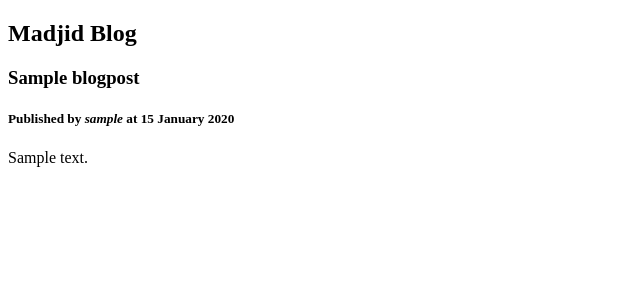
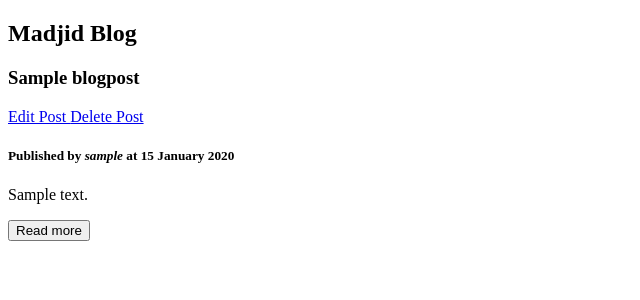
Before and after one commit to madjid2714/django_blog, a Django app: page /blog/ in a window 1280 px wide. Shown: the part 26-326 px from the top of the page, without its empty margins (0-640 px from the left). Run offline with Django 4.2, Linux system fonts and the light colour scheme; a user stored in the database is signed in; tables that the repository leaves empty hold one stand-in row (values such as "Sample post").

Commit message:
[main]: add  some inks to post details template

```diff
--- a/src/posts/templates/posts/blogpost_list.html
+++ b/src/posts/templates/posts/blogpost_list.html
@@ -8,8 +8,17 @@
 	{% for post in posts %}
 	<article>
 		<h1>{{ post.title}}</h1>
+		<div>
+			{% if request.user.is_authenticated %}
+				<a href="{% url 'posts:edit' slug=post.slug %}"> Edit Post </a>
+				<a href="{% url 'posts:delete' slug=post.slug %}"> Delete Post </a>
+			{% endif %}
+		</div>
 		<h5> Published by <i> {{ post.author_or_default }} </i> at {{ post.created_on|date:'j F Y'}}</h5>
 		<p>{{ post.content|safe|truncatewords:50}}</p>
+		<form action="{% url 'posts:post' slug=post.slug %}">
+			<button> Read more </button>
+		</form>
 	</article>
 
 
```
